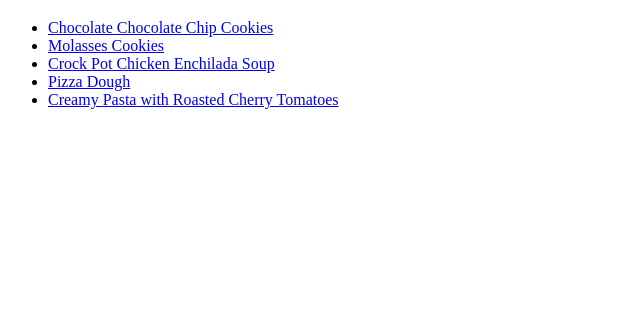
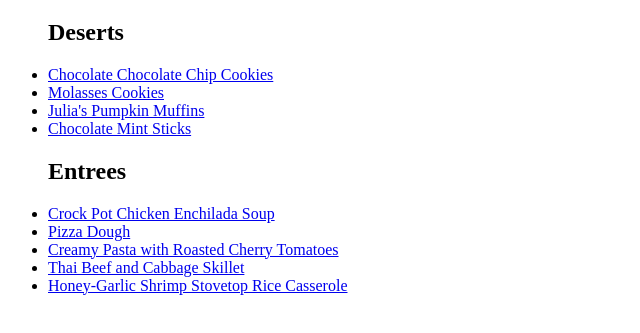
Before and after one commit to jmplett/Recipes, a plain HTML site: page index.html in a window 1280 px wide. Shown: the part 61-394 px from the top of the page, without its empty margins (0-640 px from the left). Drawn offline with Linux system fonts and the light colour scheme.

Commit message:
More Recipes

```diff
--- a/index.html
+++ b/index.html
@@ -6,11 +6,18 @@
     <body>
         <H1>Family Recipes</H1>
         <ul>
-            <li><a href="Recipes/Chocolate%20Chocolate%20Chip%20Cookies.txt">Chocolate Chocolate Chip Cookies</a></li>
-            <li><a href="Recipes/Seriously%20Soft%20Molasses%20Cookies.txt">Molasses Cookies</a></li>
-            <li><a href="Recipes/Crock%20Pot%20Chicken%20Enchilada%20Soup.txt">Crock Pot Chicken Enchilada Soup</a></li>
-            <li><a href="Recipes/Pizza%20Dough.txt">Pizza Dough</a></li>
-            <li><a href="Recipes/Creamy%20Pasta%20with%20Roasted%20Cherry%20Tomatoes.txt">Creamy Pasta with Roasted Cherry Tomatoes</a></li>
+            <H2>Deserts</H2>
+                <li><a href="Recipes/Chocolate%20Chocolate%20Chip%20Cookies.txt">Chocolate Chocolate Chip Cookies</a></li>
+                <li><a href="Recipes/Seriously%20Soft%20Molasses%20Cookies.txt">Molasses Cookies</a></li>
+                <li><a href="Recipes/Julia's%20Pumpkin%20Muffins.txt">Julia's Pumpkin Muffins</a></li>
+                <li><a href="Recipes/Chocolate%20Mint%20Sticks.jpg">Chocolate Mint Sticks</a></li>
+
+            <H2>Entrees</H2>
+                <li><a href="Recipes/Crock%20Pot%20Chicken%20Enchilada%20Soup.txt">Crock Pot Chicken Enchilada Soup</a></li>
+                <li><a href="Recipes/Pizza%20Dough.txt">Pizza Dough</a></li>
+                <li><a href="Recipes/Creamy%20Pasta%20with%20Roasted%20Cherry%20Tomatoes.txt">Creamy Pasta with Roasted Cherry Tomatoes</a></li>
+                <li><a href="Recipes/Thai%20Beef%20and%20Cabbage%20Skillet.txt">Thai Beef and Cabbage Skillet</a></li>
+                <li><a href="Recipes/Honey-Garlic%20Shrimp%20Stovetop%20Rice%20Casserole.pdf">Honey-Garlic Shrimp Stovetop Rice Casserole</a></li>
         </ul>
     </body>
 </html>
```
Also changed, not shown: Recipes/Chocolate Mint Sticks.jpg (added), Recipes/Julia's Pumpkin Muffins.txt (added), Recipes/Thai Beef and Cabbage Skillet.txt (added), 1 other file.
